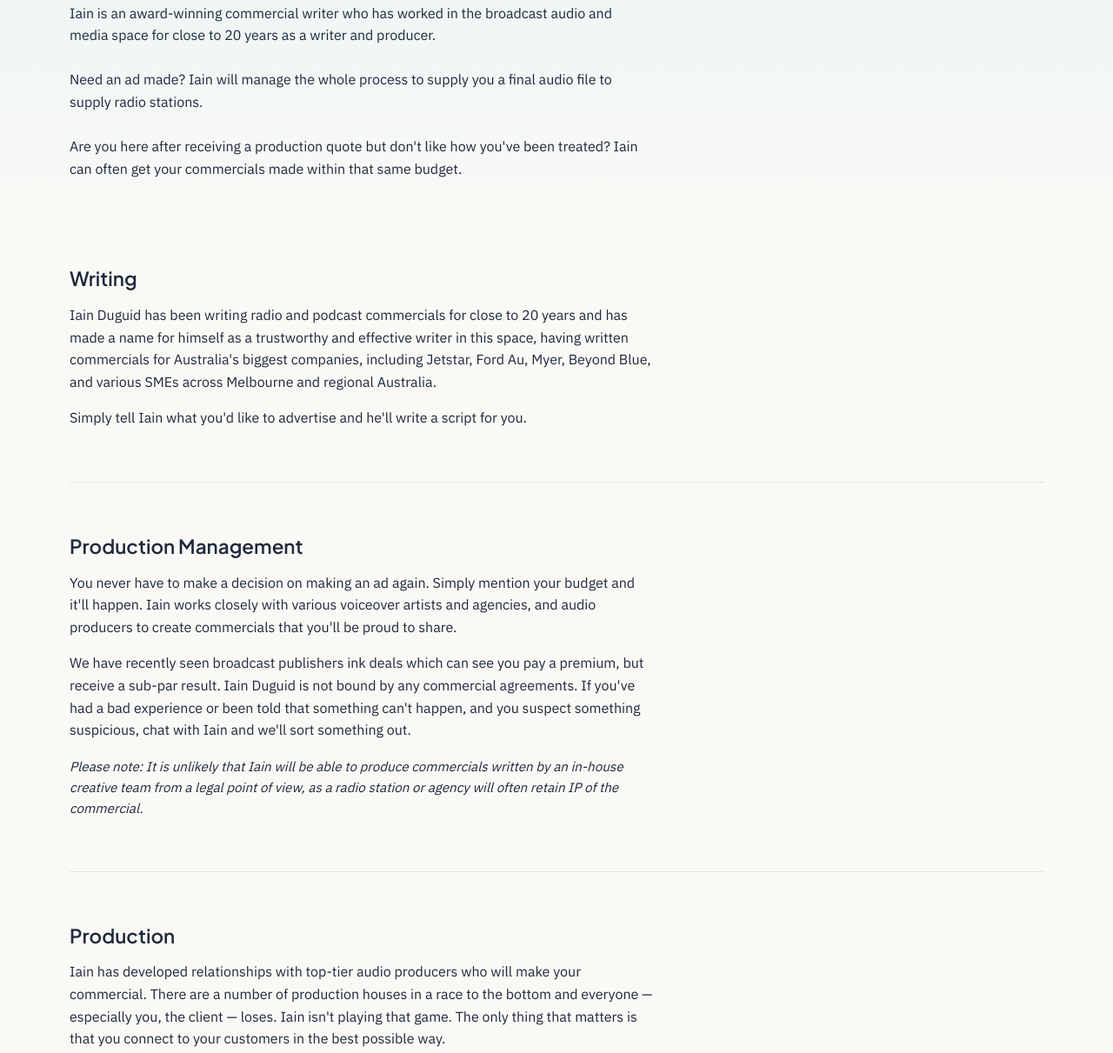
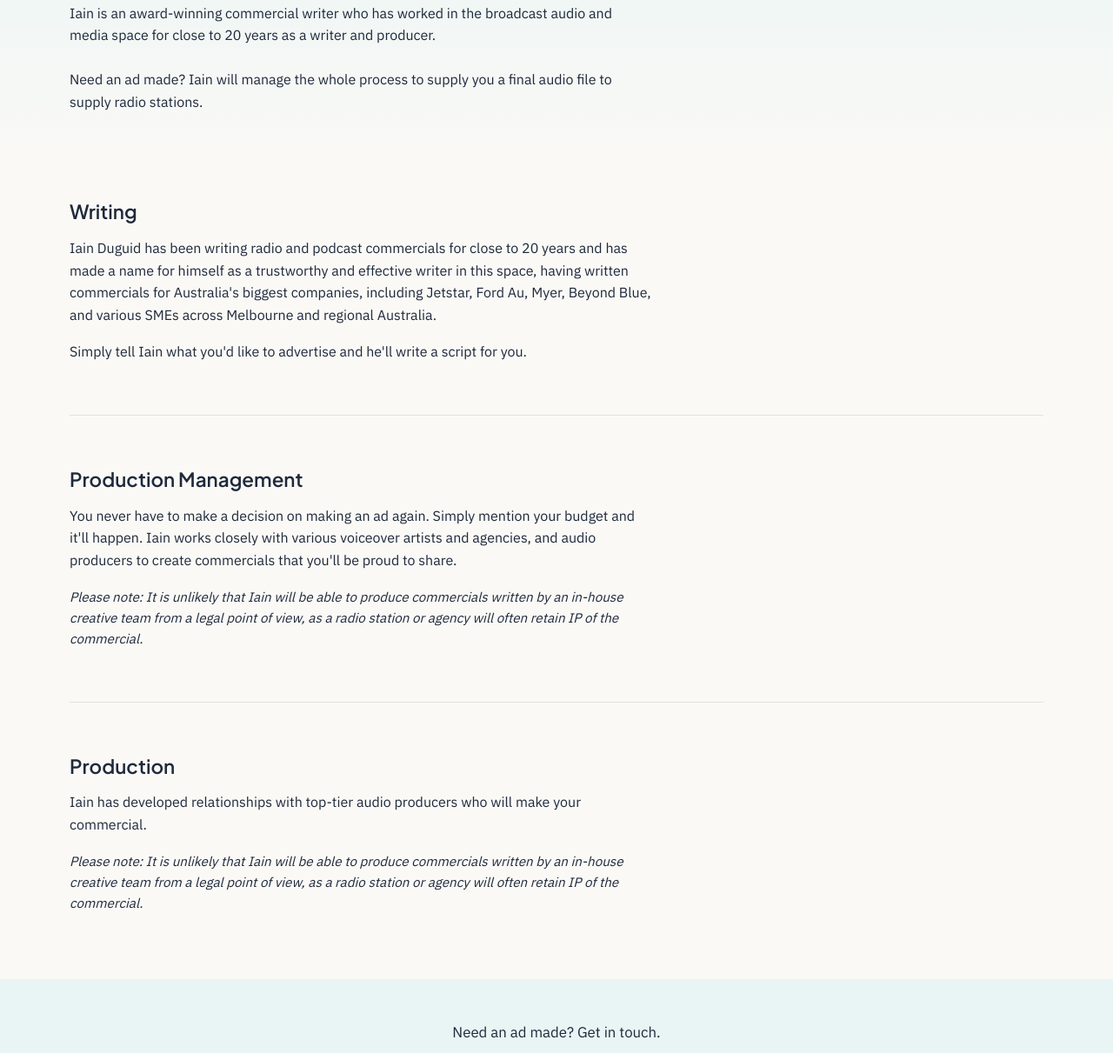
Before and after one commit to Hi-sodoozy/jubilant-winner, a plain HTML site: page commercial-production.html in a window 1280 px wide. Shown: the part 225-1436 px from the top of the page at 87% size. Drawn offline with Linux system fonts and the light colour scheme.

Commit message:
Add files via upload

```diff
--- a/commercial-production.html
+++ b/commercial-production.html
@@ -52,7 +52,6 @@
           <div class="website-intro-body">
             <p>Iain is an award-winning commercial writer who has worked in the broadcast audio and media space for close to 20 years as a writer and producer.</p>
             <p>Need an ad made? Iain will manage the whole process to supply you a final audio file to supply radio stations.</p>
-            <p>Are you here after receiving a production quote but don't like how you've been treated? Iain can often get your commercials made within that same budget.</p>
           </div>
         </div>
       </section>
@@ -71,14 +70,13 @@
               <h3 class="website-option-title">Production Management</h3>
               <div class="website-option-desc">
                 <p>You never have to make a decision on making an ad again. Simply mention your budget and it'll happen. Iain works closely with various voiceover artists and agencies, and audio producers to create commercials that you'll be proud to share.</p>
-                <p>We have recently seen broadcast publishers ink deals which can see you pay a premium, but receive a sub-par result. Iain Duguid is not bound by any commercial agreements. If you've had a bad experience or been told that something can't happen, and you suspect something suspicious, chat with Iain and we'll sort something out.</p>
                 <p class="commercial-note"><em>Please note: It is unlikely that Iain will be able to produce commercials written by an in-house creative team from a legal point of view, as a radio station or agency will often retain IP of the commercial.</em></p>
               </div>
             </article>
             <article class="website-option" id="production">
               <h3 class="website-option-title">Production</h3>
               <div class="website-option-desc">
-                <p>Iain has developed relationships with top-tier audio producers who will make your commercial. There are a number of production houses in a race to the bottom and everyone &mdash; especially you, the client &mdash; loses. Iain isn't playing that game. The only thing that matters is that you connect to your customers in the best possible way.</p>
+                <p>Iain has developed relationships with top-tier audio producers who will make your commercial.</p>
                 <p class="commercial-note"><em>Please note: It is unlikely that Iain will be able to produce commercials written by an in-house creative team from a legal point of view, as a radio station or agency will often retain IP of the commercial.</em></p>
               </div>
             </article>
```
